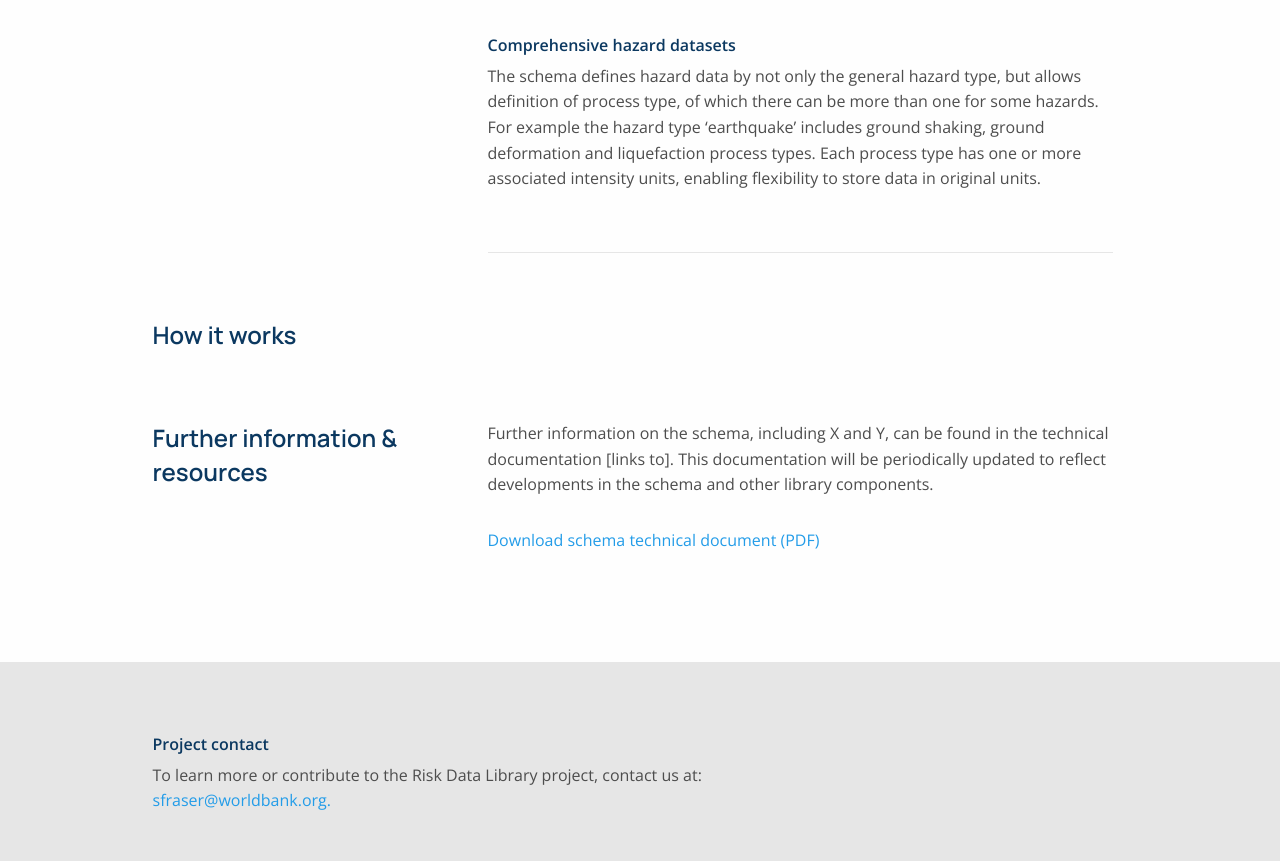
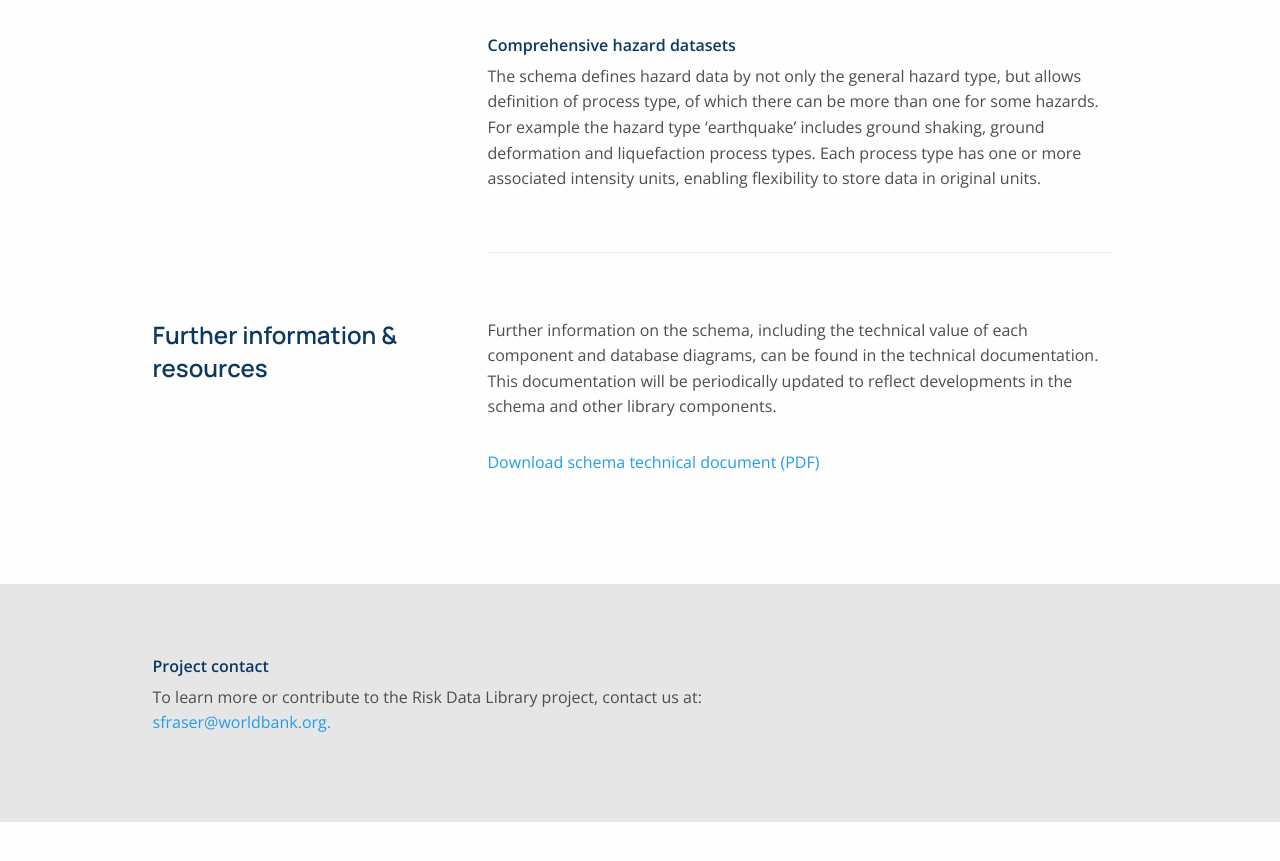
Before and after one commit to GFDRR/risk-data-library.github.io, a Jekyll site: the page built from schemas.html, in a window 1280 px wide and 900 px high, scrolled down 1273 px. Shown: the top 861 px of the window. Built offline with Jekyll 4.4.1, drawn with Linux system fonts in a browser that asks for light colours; nearby versions of some CDN libraries; after the commit the page ends 2095 px from its top, so only the background shows below that.

Commit message:
Update schemas.html
remove 'how it works' component until ready

```diff
--- a/schemas.html
+++ b/schemas.html
@@ -57,13 +57,6 @@ description: The library schema is designed specifically for describing risk dat
   </div>
 </div>
 
-<div class="component-individual reusable-component">
-  <div class="reusable-component-left">
-    <h4 class="component-individual-title reusable-title title-color">How it works</h4>
-    <p class="reusable-subtitle">
-    </p>
-  </div>
-</div>
 
 <div class="component-individual reusable-component">
   <div class="reusable-component-left">
@@ -74,7 +67,7 @@ description: The library schema is designed specifically for describing risk dat
   <div class="reusable-component-right component-individual-right">
     <div class="reusable-content no-margin-bottom">
       <p>
-        Further information on the schema, including X and Y, can be found in the technical documentation [links to]. This documentation will be periodically updated to reflect developments in the schema and other library components.
+        Further information on the schema, including the technical value of each component and database diagrams, can be found in the technical documentation. This documentation will be periodically updated to reflect developments in the schema and other library components.
       </p>
       <div class="schema-page-link-container">
         <a href="assets/docs/TechnicalOverview_GFDRR_RiskDataSchema_June2020.pdf" class="link" download target="_blank">Download schema technical document (PDF)</a>
```
